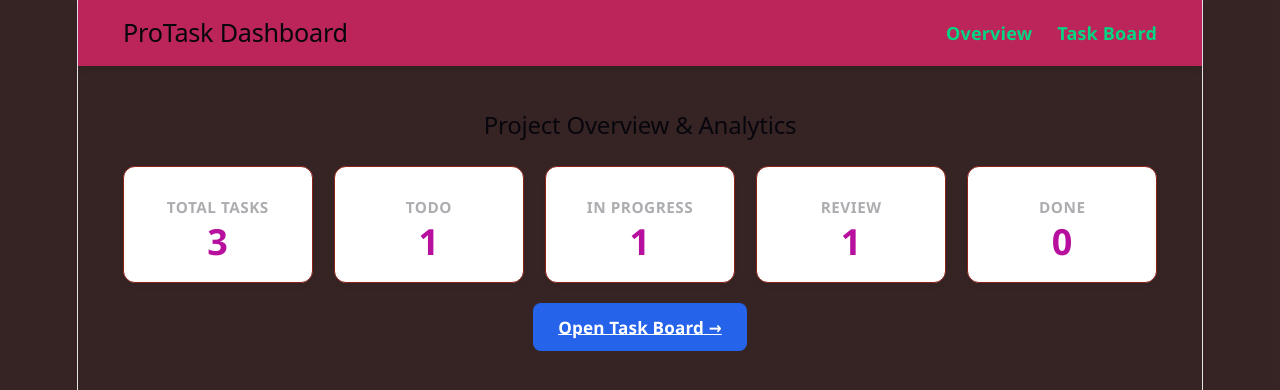
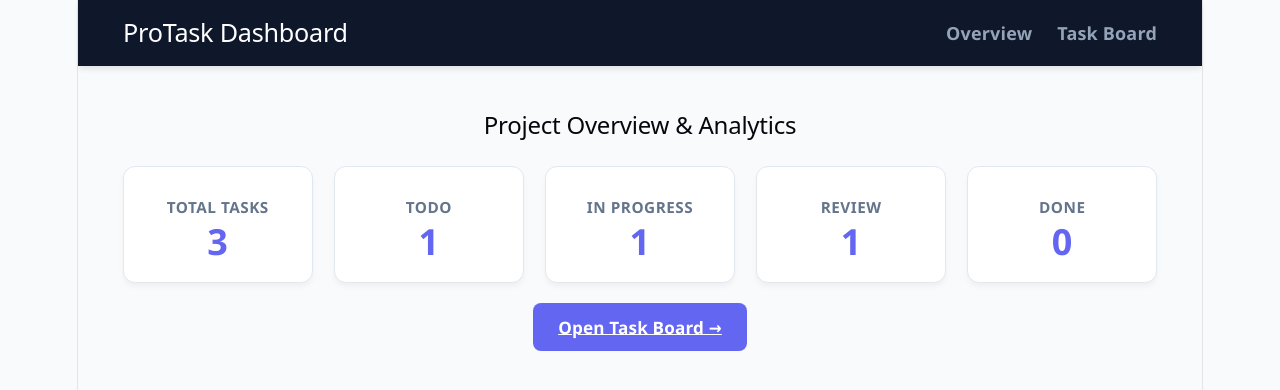
Before and after one commit to Inbatamilan7/Project-dashboard, a React (Vite) app: page / in a window 1280 px wide. Shown: the top 390 px of the page. Built offline with nearby package versions, Linux system fonts and the light colour scheme.

Commit message:
fix:cahnge it

```diff
--- a/src/App.css
+++ b/src/App.css
@@ -1,8 +1,8 @@
 body {
   font-family: 'Segoe UI', Tahoma, Geneva, Verdana, sans-serif;
   margin: 0;
-  background-color: #160101db;
-  color: #c01a62;
+  background-color: #f8fafc;
+  color: #1e293b;
 }
 
 .app-container {
@@ -12,8 +12,8 @@ body {
 }
 
 .navbar {
-  background-color: #bb2559;
-  color: rgb(29, 219, 229);
+  background-color: #0f172a;
+  color: white;
   padding: 1rem 2.5rem;
   display: flex;
   justify-content: space-between;
@@ -24,10 +24,11 @@ body {
 .navbar h2 {
   margin: 0;
   font-size: 1.4rem;
+  color: #ffffff;
 }
 
 .nav-links a {
-  color: #04d582;
+  color: #94a3b8;
   text-decoration: none;
   margin-left: 25px;
   font-weight: 600;
@@ -35,7 +36,7 @@ body {
 }
 
 .nav-links a:hover {
-  color: rgb(106, 20, 20);
+  color: #6366f1;
 }
 
 .main-content {
@@ -55,18 +56,24 @@ body {
 }
 
 .stat-card {
-  background: white ;
+  background: #ffffff;
   padding: 1.5rem;
   border-radius: 12px;
   box-shadow: 0 4px 6px -1px rgba(0, 0, 0, 0.05);
   text-align: center;
-  border: 1px solid #902117;
+  border: 1px solid #e2e8f0;
+  transition: transform 0.2s, box-shadow 0.2s;
+}
+
+.stat-card:hover {
+  transform: translateY(-3px);
+  box-shadow: 0 10px 15px -3px rgba(99, 102, 241, 0.1);
 }
 
 .stat-card h3 {
   margin: 0;
   font-size: 0.85rem;
-  color: #10171f5a;
+  color: #64748b;
   text-transform: uppercase;
   letter-spacing: 0.5px;
 }
@@ -75,7 +82,7 @@ body {
   font-size: 2rem;
   font-weight: 700;
   margin: 0.5rem 0 0 0;
-  color: #b70f9e;
+  color: #6366f1;
 }
 
 .board-header {
@@ -83,6 +90,10 @@ body {
   justify-content: space-between;
   align-items: center;
   margin-bottom: 1.5rem;
+}
+
+.board-header h2 {
+  color: #0f172a;
 }
 
 .controls-bar {
@@ -93,17 +104,17 @@ body {
 }
 
 .controls-bar input, .controls-bar select {
-  padding: 0.6rem 1rem;
-  border: 2px solid #000000;
+  padding: 0.7rem 1rem;
+  border: 1px solid #cbd5e1;
   border-radius: 8px;
   font-size: 0.95rem;
-  background: rgb(22, 164, 86);
+  background: white;
   outline: none;
 }
 
 .controls-bar input:focus, .controls-bar select:focus {
-  border-color: #9926c0;
-  box-shadow: 0 0 0 3px rgba(37, 99, 235, 0.1);
+  border-color: #6366f1;
+  box-shadow: 0 0 0 3px rgba(99, 102, 241, 0.15);
 }
 
 .board-columns {
@@ -113,7 +124,7 @@ body {
 }
 
 .column {
-  background: #33a9c7;
+  background: #f1f5f9;
   padding: 1.2rem;
   border-radius: 12px;
   min-height: 500px;
@@ -132,26 +143,27 @@ body {
 }
 
 .count-badge {
-  background: #740332;
-  color: #c46d0a;
+  background: #e2e8f0;
+  color: #334155;
   font-size: 0.75rem;
   padding: 2px 8px;
   border-radius: 12px;
+  font-weight: 600;
 }
 
 .task-card {
-  background: rgb(0, 0, 0);
+  background: white;
   padding: 1.2rem;
   border-radius: 10px;
   margin-bottom: 1rem;
   box-shadow: 0 2px 4px rgba(0,0,0,0.04);
-  border: 1px solid #3382e9;
+  border: 1px solid #e2e8f0;
   transition: transform 0.2s, box-shadow 0.2s;
 }
 
 .task-card:hover {
   transform: translateY(-2px);
-  box-shadow: 0 6px 12px rgba(0,0,0,0.08);
+  box-shadow: 0 6px 12px rgba(99, 102, 241, 0.1);
 }
 
 .card-top {
@@ -165,8 +177,8 @@ body {
   font-size: 0.75rem;
   padding: 2px 6px;
   border-radius: 4px;
-  border: 1px solid #1756a4;
-  background: #000000;
+  border: 1px solid #cbd5e1;
+  background: #f8fafc;
   cursor: pointer;
 }
 
@@ -234,7 +246,7 @@ body {
 }
 
 .btn-primary {
-  background: #2563eb;
+  background: #6366f1;
   color: white;
   border: none;
   padding: 0.7rem 1.4rem;
@@ -245,7 +257,7 @@ body {
   transition: background 0.2s;
 }
 .btn-primary:hover {
-  background: #1d4ed8;
+  background: #4f46e5;
 }
 
 .btn-secondary {
@@ -307,8 +319,8 @@ body {
 }
 
 .modal input:focus, .modal textarea:focus, .modal select:focus {
-  border-color: #2563eb;
-  box-shadow: 0 0 0 3px rgba(37, 99, 235, 0.1);
+  border-color: #6366f1;
+  box-shadow: 0 0 0 3px rgba(99, 102, 241, 0.15);
 }
 
 .modal-actions {
```
